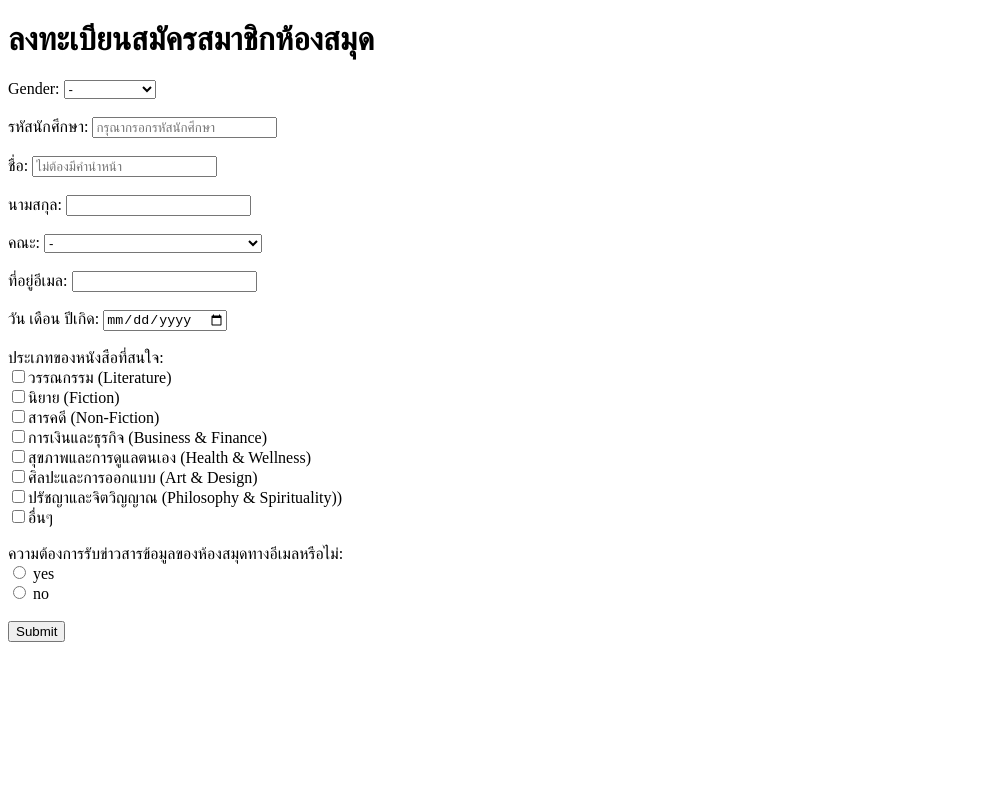
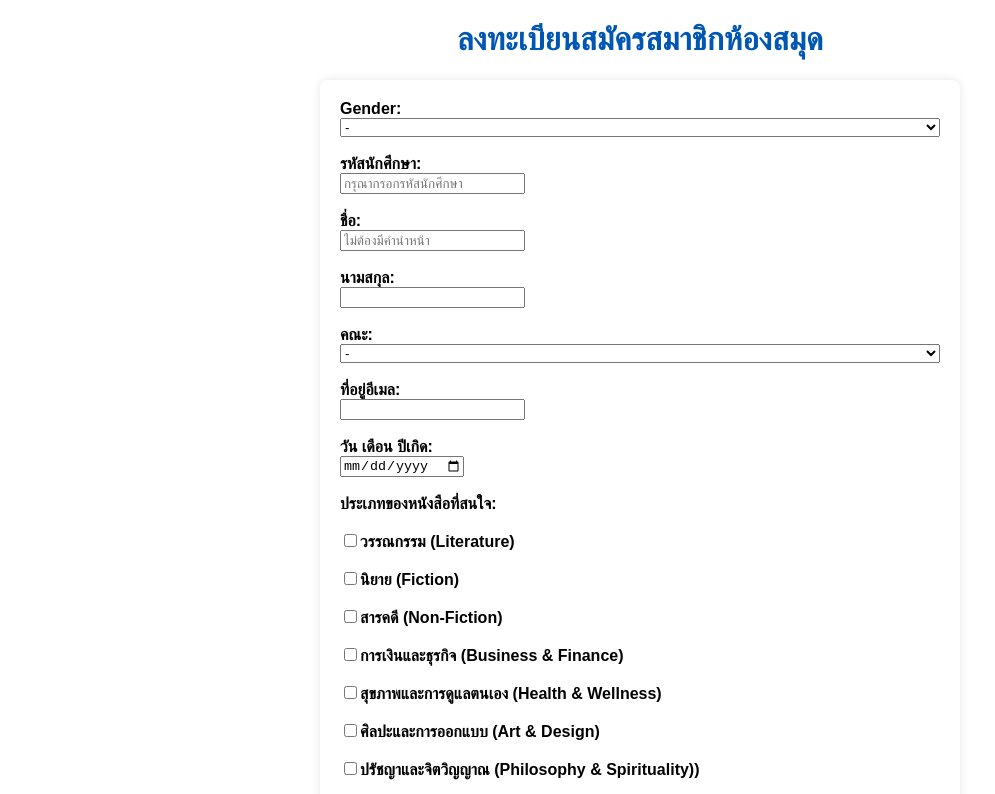
Before and after one commit to Nantapoparm/6709616582_LibraryMembershipApplicationForm, a plain HTML site: page form.html in a window 1280 px wide. Shown: the top 794 px of the page, without its empty margins (0-995 px from the left). Drawn offline with Linux system fonts and the light colour scheme.

Commit message:
change bg and color for website

```diff
--- a/form.css
+++ b/form.css
@@ -1,3 +1,25 @@
 body{
+    font-family: Arial, Helvetica, sans-serif;
+    background-color: #ffffff;
 
 }
+h1{
+    text-align: center;
+    color: #0056b3;
+}
+form{
+    max-width: 600px;
+    margin: 0 auto;
+    padding: 20px;
+    background-color: #fff;
+    border-radius: 8px;
+    box-shadow: 0 0 10px rgba(0, 0, 0, 0.1);
+}
+label {
+    display: block;
+    font-weight: bold;
+    margin-bottom: auto;
+}
+select{
+    width: 100%;
+}
```
